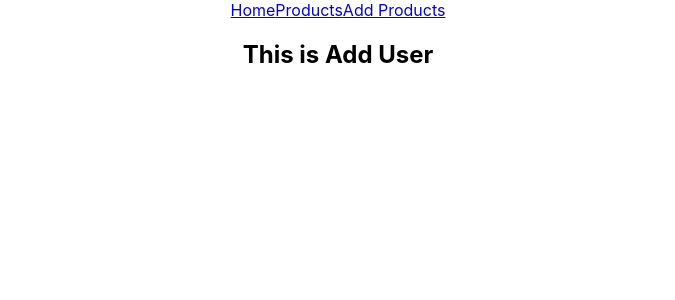
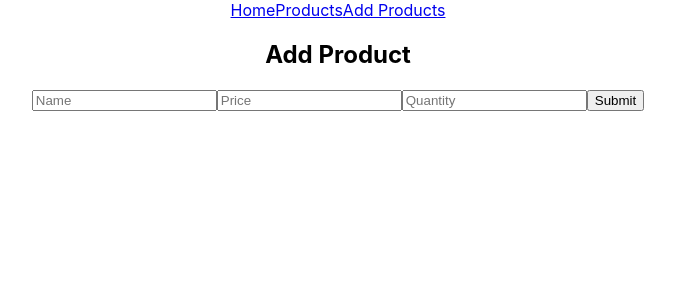
Before and after one commit to emonShimoul/product-management-react-client, a React (Create React App) app: page /addproducts in a window 1280 px wide. Shown: the top 300 px of the page, without its empty margins (302-977 px from the left). Built offline with nearby package versions, Linux system fonts and the light colour scheme.

Commit message:
add products to database using POST API

```diff
--- a/src/components/AddProduct/AddProduct.js
+++ b/src/components/AddProduct/AddProduct.js
@@ -1,9 +1,40 @@
-import React from 'react';
+import React, { useRef } from 'react';
 
 const AddProduct = () => {
+    const nameRef = useRef();
+    const priceRef = useRef();
+    const quantityRef = useRef();
+    const handleSubmit = e => {
+        const name = nameRef.current.value;
+        const price = priceRef.current.value;
+        const quantity = quantityRef.current.value;
+        const productsDetails = {name: name, price: price, quantity: quantity}
+        fetch('http://localhost:5000/products', {
+            method: 'POST',
+            headers: {
+                'Content-Type': 'application/json'
+            },
+            body: JSON.stringify(productsDetails)
+        })
+        .then()
+
+
+        nameRef.current.value = "";
+        priceRef.current.value="";
+        quantityRef.current.value="";
+        e.preventDefault();
+    }
+
     return (
         <div>
-            <h2>This is Add User</h2>
+            <h2>Add Product</h2>
+
+            <form onSubmit={handleSubmit}>
+                <input type="text" ref={nameRef} placeholder='Name' />
+                <input type="text" ref={priceRef} placeholder='Price' />
+                <input type="number" ref={quantityRef} placeholder='Quantity' />
+                <input type="submit" value="Submit" />
+            </form>
         </div>
     );
 };
```
